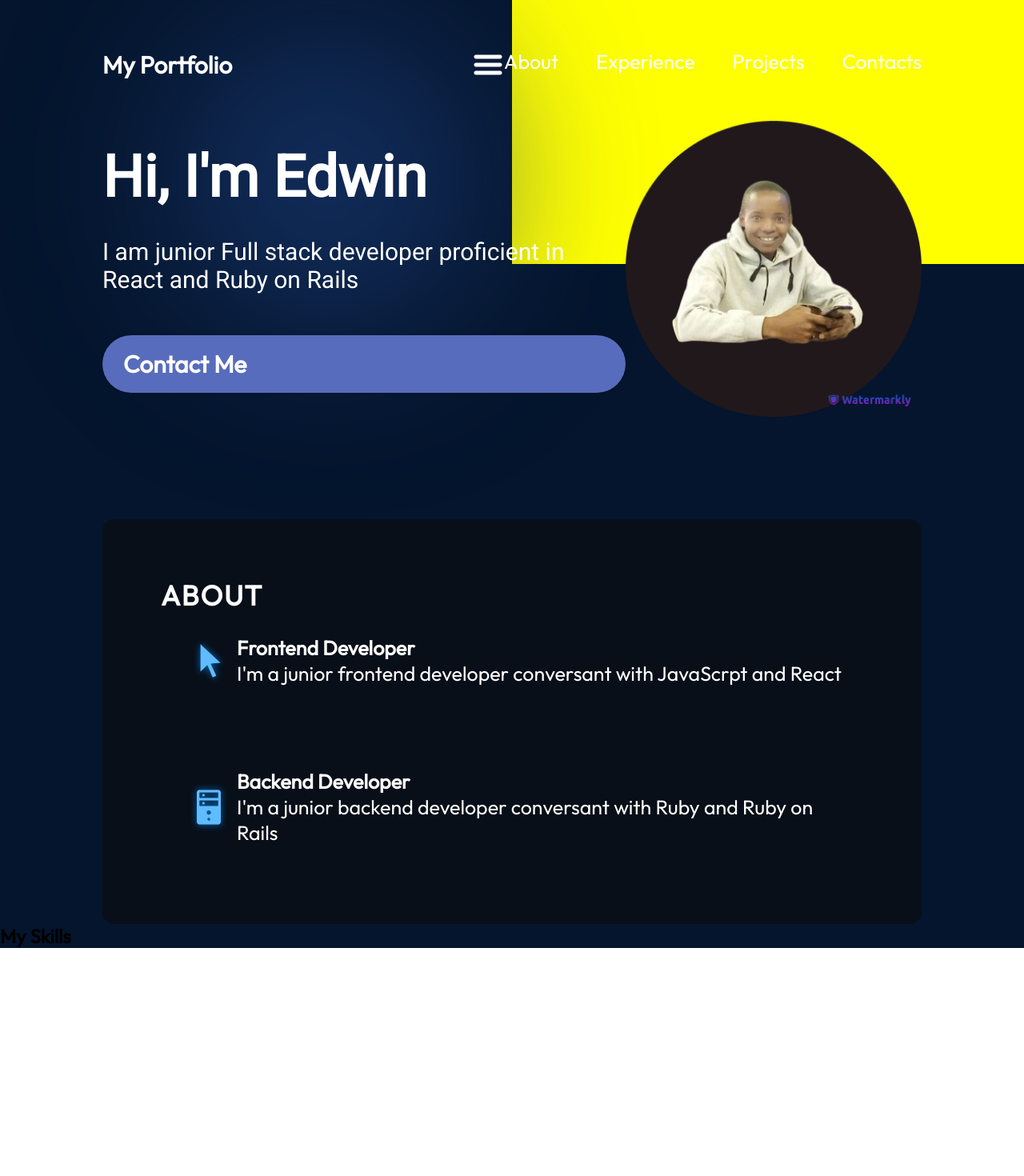
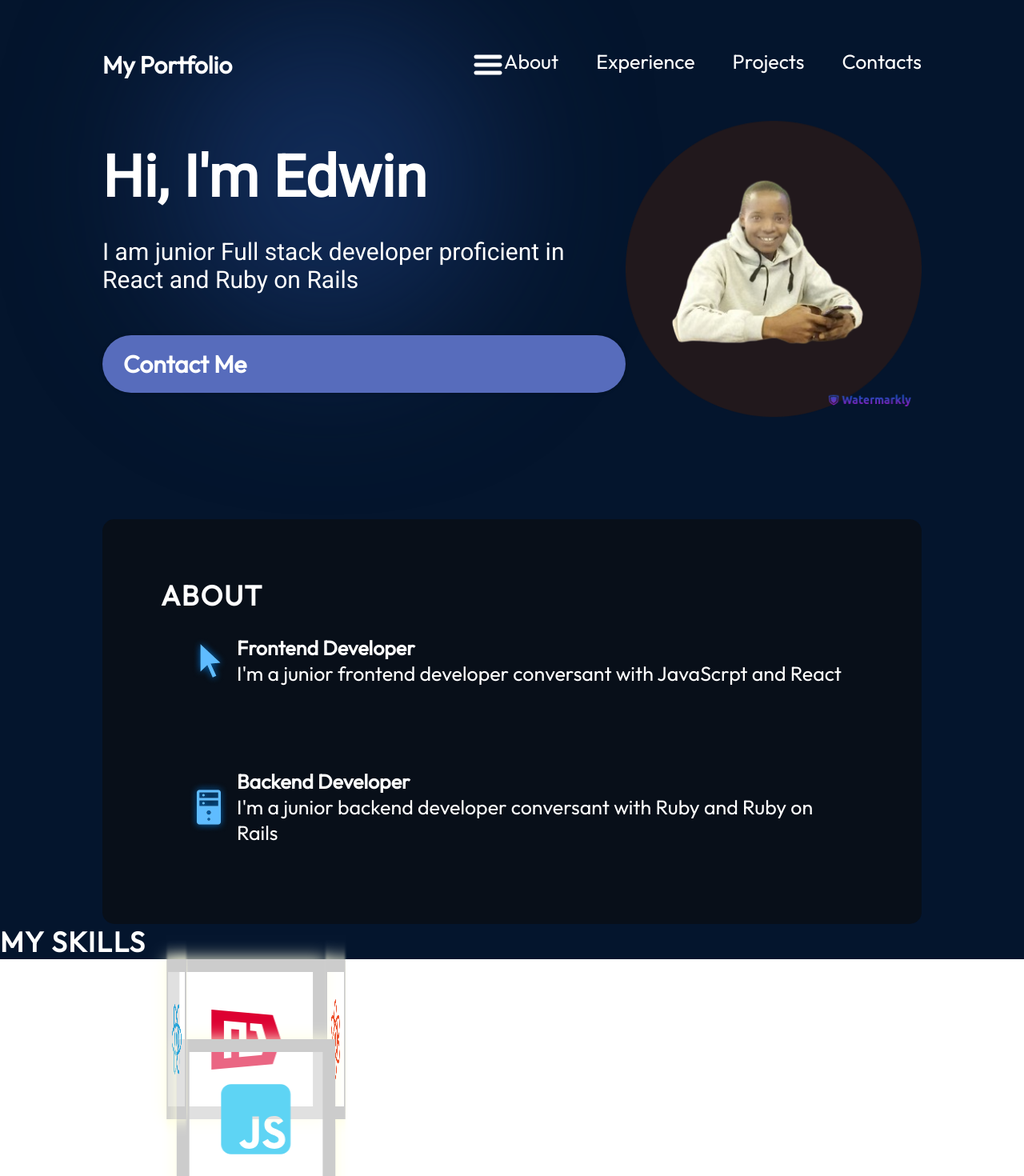
Before and after one commit to KipletingEdwin/kipleting-portfolio, a React (Vite) app: page / in a window 1280 px wide. Shown: the top 1470 px of the page at 80% size. Before the commit the page ends 1185 px from the top, so only its background shows below. Built offline with nearby package versions, Linux system fonts and the light colour scheme.

Commit message:
add animation to my skills

```diff
--- a/package.json
+++ b/package.json
@@ -16,11 +16,14 @@
     "@fortawesome/free-brands-svg-icons": "^6.4.2",
     "@fortawesome/react-fontawesome": "^0.2.0",
     "animate.css": "^4.1.1",
+    "gsap-trial": "^3.12.2",
     "loaders.css": "^0.1.2",
     "react": "^18.2.0",
     "react-dom": "^18.2.0",
+    "react-leaflet": "^4.2.1",
     "react-loaders": "^3.0.1",
-    "react-router-dom": "^6.16.0"
+    "react-router-dom": "^6.16.0",
+    "sass": "^1.69.0"
   },
   "devDependencies": {
     "@types/react": "^18.2.15",
--- a/src/components/Skills/Skills.jsx
+++ b/src/components/Skills/Skills.jsx
@@ -1,45 +1,47 @@
 // import React from 'react'
-import { FontAwesomeIcon } from '@fortawesome/react-fontawesome'
-import styles from './Skills.module.css'
-import { faCss3, faGitAlt, faHtml5, faJsSquare, faReact } from '@fortawesome/free-brands-svg-icons'
+import { FontAwesomeIcon } from "@fortawesome/react-fontawesome";
+import styles from "./Skills.module.css";
+import {
+  faCss3,
+  faGitAlt,
+  faHtml5,
+  faJsSquare,
+  faReact,
+} from "@fortawesome/free-brands-svg-icons";
 
 function Skills() {
   return (
-    <section id='skills' className={styles.skills}>
+    <section id="skills" className={styles.skills}>
       <h2> My Skills </h2>
       <div className={styles.stageCube}>
         <div className={styles.cubespiner}>
           <div className={styles.face1}>
-            <FontAwesomeIcon icon={faHtml5} color='#DD0031' />
+            <FontAwesomeIcon icon={faHtml5} color="#DD0031" />
           </div>
 
           <div className={styles.face2}>
-            <FontAwesomeIcon icon={faCss3} color='#F06529' />
+            <FontAwesomeIcon icon={faCss3} color="#F06529" />
           </div>
 
           <div className={styles.face3}>
-            <FontAwesomeIcon icon={faReact} color='#28A4D9' />
+            <FontAwesomeIcon icon={faReact} color="#28A4D9" />
           </div>
 
           <div className={styles.face4}>
-            <FontAwesomeIcon icon={faJsSquare} color='#5ED4F4' />
+            <FontAwesomeIcon icon={faJsSquare} color="#5ED4F4" />
           </div>
 
           <div className={styles.face5}>
-            <FontAwesomeIcon icon={faGitAlt} color='#EED81D' />
+            <FontAwesomeIcon icon={faGitAlt} color="#EED81D" />
           </div>
 
-         {/* <div className={styles.face6}>
-            <FontAwesomeIcon icon={faRub} color='#EC4D28' />
-         </div> */}
-
+          <div className={styles.face6}>
+            <FontAwesomeIcon icon={faReact} color='#EC4D28' />
          </div>
-
         </div>
-
+      </div>
     </section>
-
-  )
+  );
 }
 
-export default Skills
+export default Skills;
--- a/src/components/Skills/Skills.module.css
+++ b/src/components/Skills/Skills.module.css
@@ -1,13 +1,30 @@
+.skills{
+    /* background-color: yellow; */
+    /* display: flex; */
+    padding: 0;
+}
+
+.skills h2{
+    text-transform: uppercase;
+    font-weight: 700;
+    font-size: 35px;
+    color: var(--text-color);
+    letter-spacing: 1.75px;
+}
+
+
 .stageCube{
+    width: 50%;
     /* height: 100%; */
+    /* background-color: red; */
+    /* height: 100%;
     width: 50%;
     padding-top: 18%;
     margin-left: 0;
     position: absolute;
     right: 0;
     overflow: hidden;
-    top: 0;
-    background-color: yellow;
+    top: 0; */
 }
 
 .cubespiner {
@@ -18,6 +35,43 @@
     transform-style: preserve-3d;
     transform-origin: 100px 100px 0;
     margin-left: calc(50% - 100px);
+
+    div{
+        position: absolute;
+        width: 200px;
+        height: 200px;
+        border: 1pc solid #ccc;
+        background: rgba(255, 255, 255, 0.4);
+        font-size: 100px;
+        display: flex;
+        justify-content: center;
+        align-items: center;
+        box-shadow: 0 0 20px 0px lightyellow;
+    }
+
+    .face1{
+        transform: translateZ(100px);
+    }
+
+    .face2{
+        transform: rotateY(90deg) translateZ(100px);
+    }
+
+    .face3{
+        transform: rotateY(90deg) rotateX(90deg)  translateZ(100px);
+    }
+
+    .face4{
+        transform: rotateY(180deg) rotateZ(90deg) translateY(100px);
+    }
+
+    .face5{
+        transform: rotateY(-90deg) rotateZ(90deg) translateZ(100px);
+    }
+
+    .face6{
+        transform: rotateX(-90deg) translateZ(100px);
+    }
 }
 
 @keyframes spincube {
```
Also changed, not shown: 1 other file (tests, documents, lock files or other folders). Lines whose indentation alone changed are shown as unchanged.
